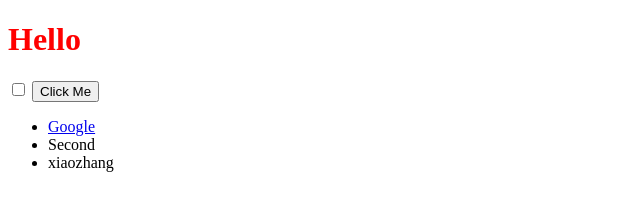
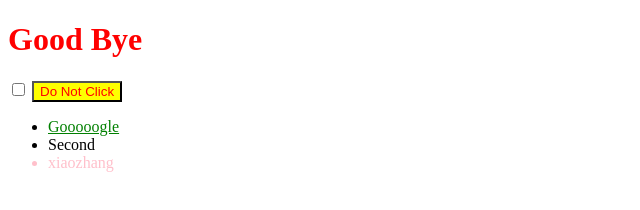
Before and after one commit to meilixiaozhang/DOM, a plain HTML site: page index.html in a window 1280 px wide. Shown: the whole page, without its empty margins (0-640 px from the left). Drawn offline with Linux system fonts and the light colour scheme.

Commit message:
select element

```diff
--- a/index.html
+++ b/index.html
@@ -8,11 +8,11 @@
   </head>
   <body>
 
-    <h1>Hello</h1>
+    <h1 id="title">Hello</h1>
 
     <input type="checkbox">
 
-    <button style=":active color:red;">Click Me</button>
+    <button class = "btn" style=":active color:red;">Click Me</button>
 
     <ul>
       <li class="list">
--- a/index.js
+++ b/index.js
@@ -1 +1,8 @@
 document.getElementsByTagName("li")[2].innerHTML = "xiaozhang";
+document.getElementsByTagName("li")[2].style.color = "pink";
+document.getElementsByClassName("btn")[0].style.color = "red";
+document.getElementById("title").innerHTML = "Good Bye";
+document.querySelector("a").style.color = "green";
+document.querySelector(".btn").innerHTML = "Do Not Click";
+document.querySelector(".list a").innerHTML = "Gooooogle";
+document.querySelector(".btn").style.backgroundColor = "yellow";
```
